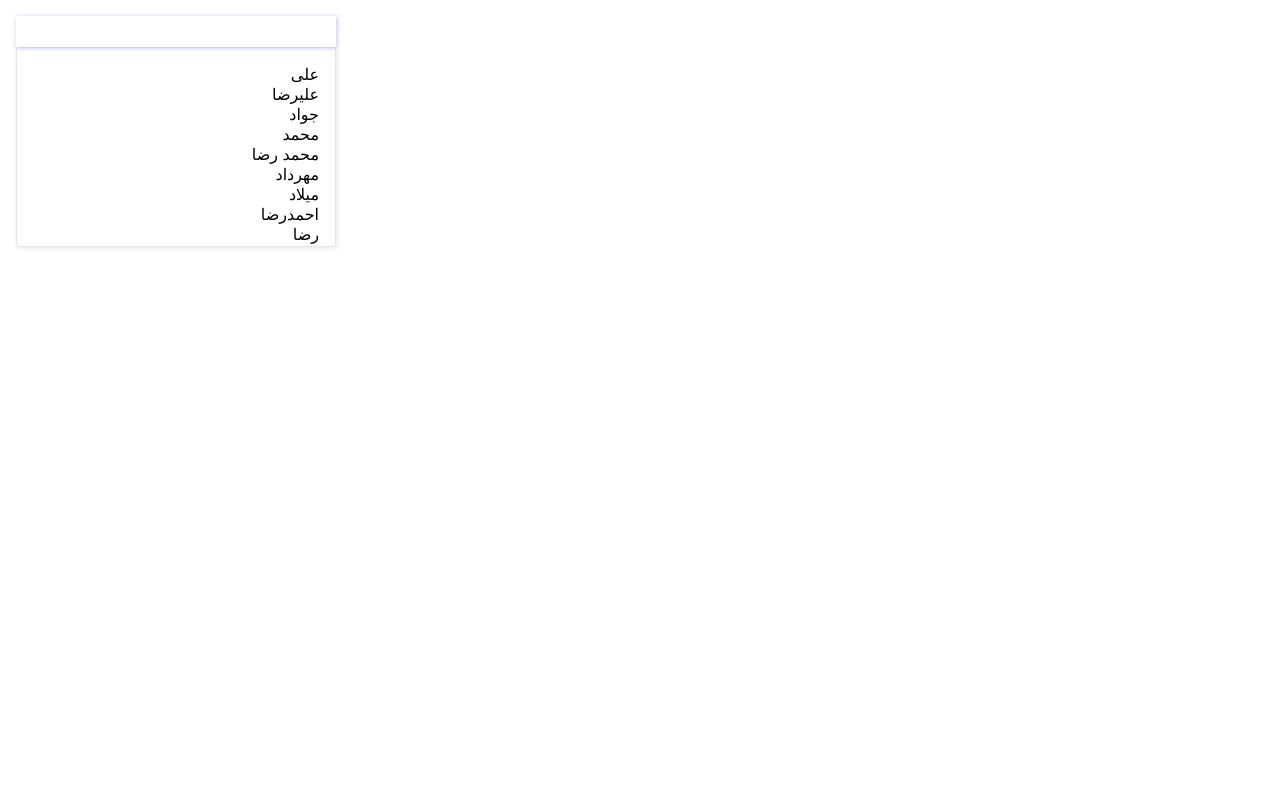
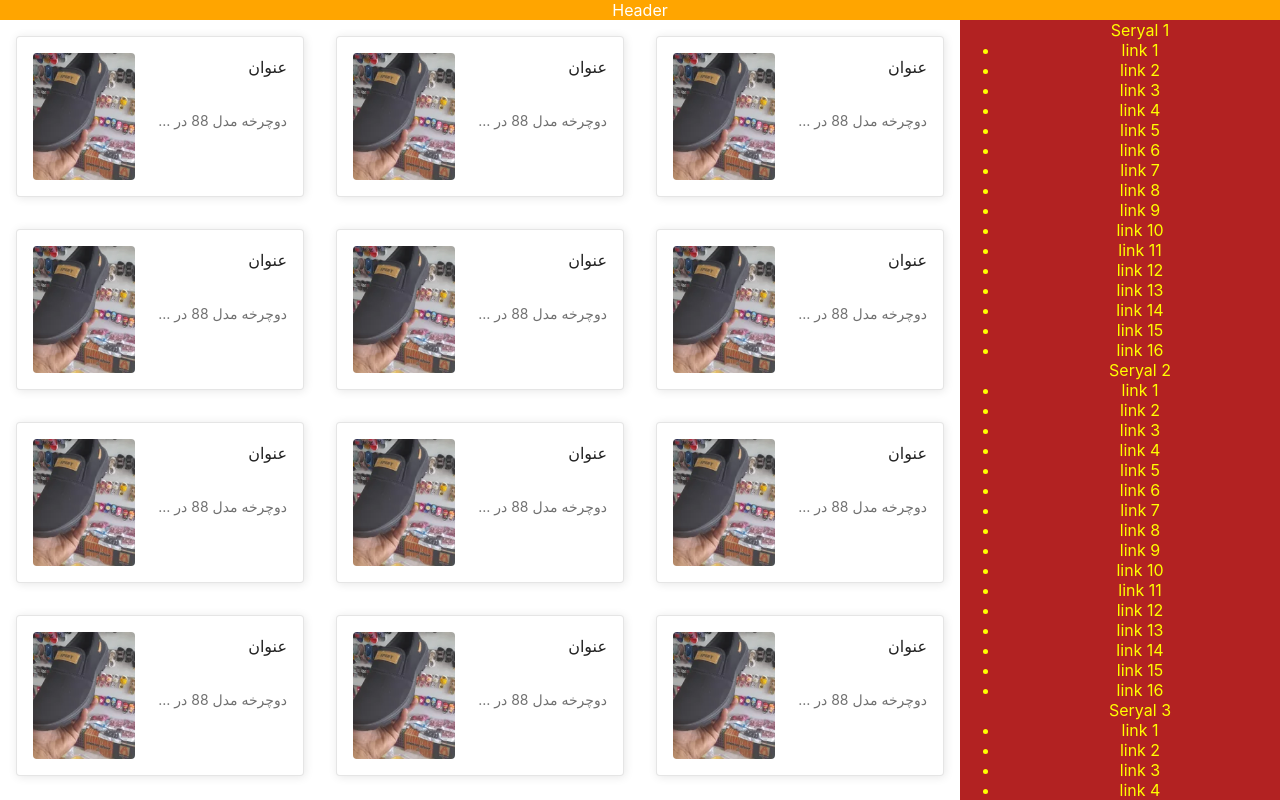
Before and after one commit to rezanikafarin700/hezaritem, a React (Create React App) app: page / in a window 1280 px wide. Shown: the top 800 px of the page. Built offline with nearby package versions, Linux system fonts and the light colour scheme.

Commit message:
complete the SelectSearch component

```diff
--- a/src/App.js
+++ b/src/App.js
@@ -8,12 +8,11 @@ import './App.scss';
 function App() {
   return (
     <div className="app">
-      {/* <Header/>
+      <Header/>
       <Main/>
-      <Footer/> */}
+      <Footer/>
 
 
-      <SelectSearch/>
     </div>
   );
 }
--- a/src/components/header/Header.js
+++ b/src/components/header/Header.js
@@ -1,4 +1,5 @@
 import { Component } from "react";
+import SelectSearch from "../select-search/SelectSearch";
 import './header.scss';
 
 class header extends Component{
--- a/src/components/header/header.scss
+++ b/src/components/header/header.scss
@@ -6,4 +6,9 @@ $color : orange;
     position: sticky;
     top : 0;
     z-index: 1;
+
+    &__search{
+        width: 25%;
+        // max-height: 30px;
+    }
 }
--- a/src/components/select-search/SelectSearch.js
+++ b/src/components/select-search/SelectSearch.js
@@ -20,9 +20,11 @@ class SelectSearch extends Component {
     textBox: "",
   };
 
-  selectItem = ()=>{
-    this.setState((oldState) =>{
-        let newState = {...oldState};
+  selectItem = (e)=>{
+    console.log(e.target.innerText);
+    this.setState((oldState) => {
+        let newState = { ... oldState };
+        newState.textBox = e.target.innerText;
         return newState;
     })
   }
@@ -31,7 +33,7 @@ class SelectSearch extends Component {
     let users = this.state.users.filter(
       (user) => user.name.indexOf(this.state.textBox) > -1
     );
-    return users.map((user) => <div className="search__item">{user.name}</div>);
+    return users.map((user) => <div className="search__item" onClick={this.selectItem}>{user.name}</div>);
   };
 
   filterUsers = (e) => {
@@ -45,7 +47,7 @@ class SelectSearch extends Component {
   render() {
     return (
       <div className="search">
-        <input onChange={this.filterUsers} />
+        <input onChange={this.filterUsers}  value={this.state.textBox}/>
         <div className="search__box">{this.showList()}</div>
       </div>
     );
--- a/src/components/select-search/select-search.scss
+++ b/src/components/select-search/select-search.scss
@@ -1,6 +1,5 @@
 .search {
   margin: 1rem;
-  width: 25%;
   direction: rtl;
 
   > input {
```
